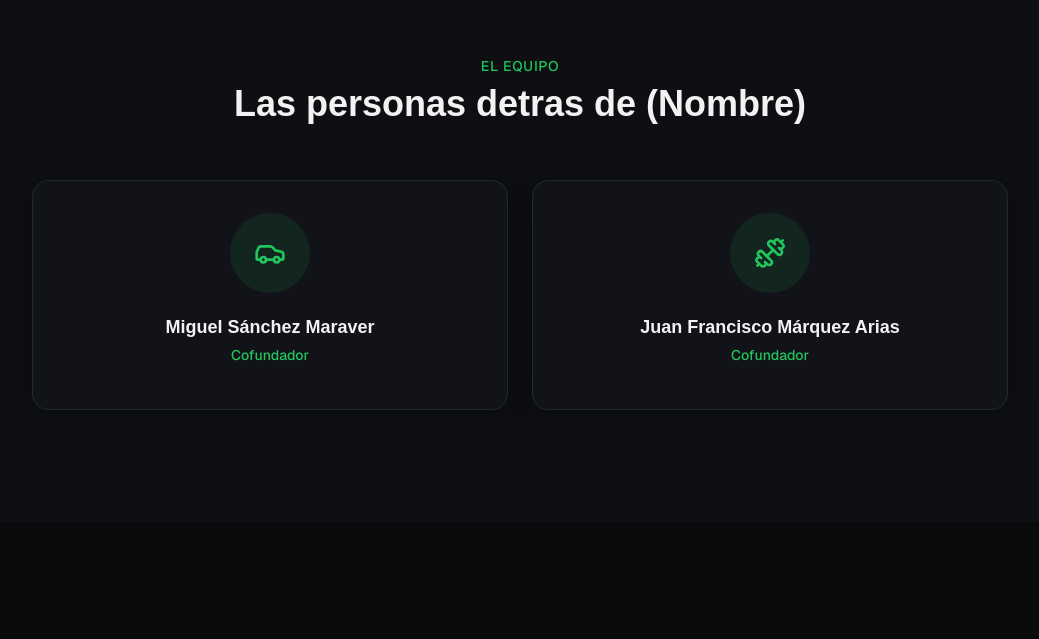
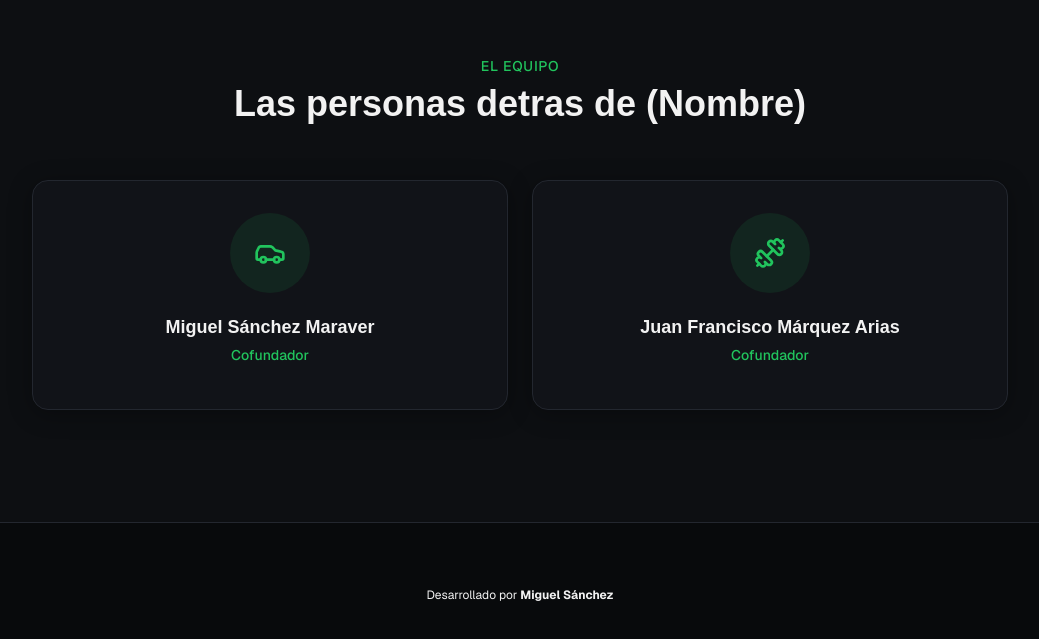
Before and after one commit to miguelsm14/sistema-de-reservas-deportivas, a Next.js app: page /about in a window 1280 px wide. Shown: the part 2105-2744 px from the top of the page, without its empty margins (120-1159 px from the left). Before the commit the page ends 2627 px from the top, so only its background shows below. Built offline with nearby package versions, Linux system fonts and the light colour scheme; no server answers; the database is empty.

Commit message:
Cambios diseños de pag sencillos

```diff
--- a/app/about/page.tsx
+++ b/app/about/page.tsx
@@ -16,7 +16,8 @@ import { MenuHeaderServer as MenuHeader } from "@/components/menu-header-server"
 
 export default function About() {
     return (
-        <main className="min-h-screen flex flex-col items-center bg-background">
+        <main className="min-h-screen flex flex-col items-center">
+            <div className="flex-1 flex flex-col gap-0 items-center w-full">
 
                 <nav className="w-full flex justify-center border-b border-b-foreground/10">
                     <div className="w-full max-w-5xl flex flex-row h-14 items-center justify-between px-5 text-sm gap-4">
@@ -56,12 +57,31 @@ export default function About() {
                     </div>
                 </nav>
 
+                {/* LANDING COMPLETA */}
                 <div className="w-full">
                     <HeroAbout />
                     <Historia />
                     <Valores />
                     <Equipo />
                 </div>
+
+                <footer className="w-full flex flex-col sm:flex-row items-center justify-center border-t mx-auto text-center text-xs gap-4 sm:gap-8 py-16">
+                    <p>
+                        Desarrollado por{" "}
+                        <a
+                            href="https://github.com/miguelsm14"
+                            target="_blank"
+                            className="font-bold hover:underline"
+                            rel="noreferrer"
+                        >
+                            Miguel Sánchez
+                        </a>
+                    </p>
+
+                    {/* <ThemeSwitcher /> */}
+                </footer>
+
+            </div>
         </main>
     )
 }
--- a/components/landing/positivePoints.tsx
+++ b/components/landing/positivePoints.tsx
@@ -25,7 +25,7 @@ export function PosPoints(){
         <div className="max-w-7xl mx-auto px-4 sm:px-6">
           <div className="text-center mb-12">
             <p className="text-primary text-sm font-semibold uppercase tracking-wider">
-              El reloj del pasado
+              Modo automático
             </p>
             <h2 className="text-3xl sm:text-4xl lg:text-5xl font-bold mt-3">
               Reservar una pista sigue siendo un lío
```
Lines whose indentation alone changed are shown as unchanged.
